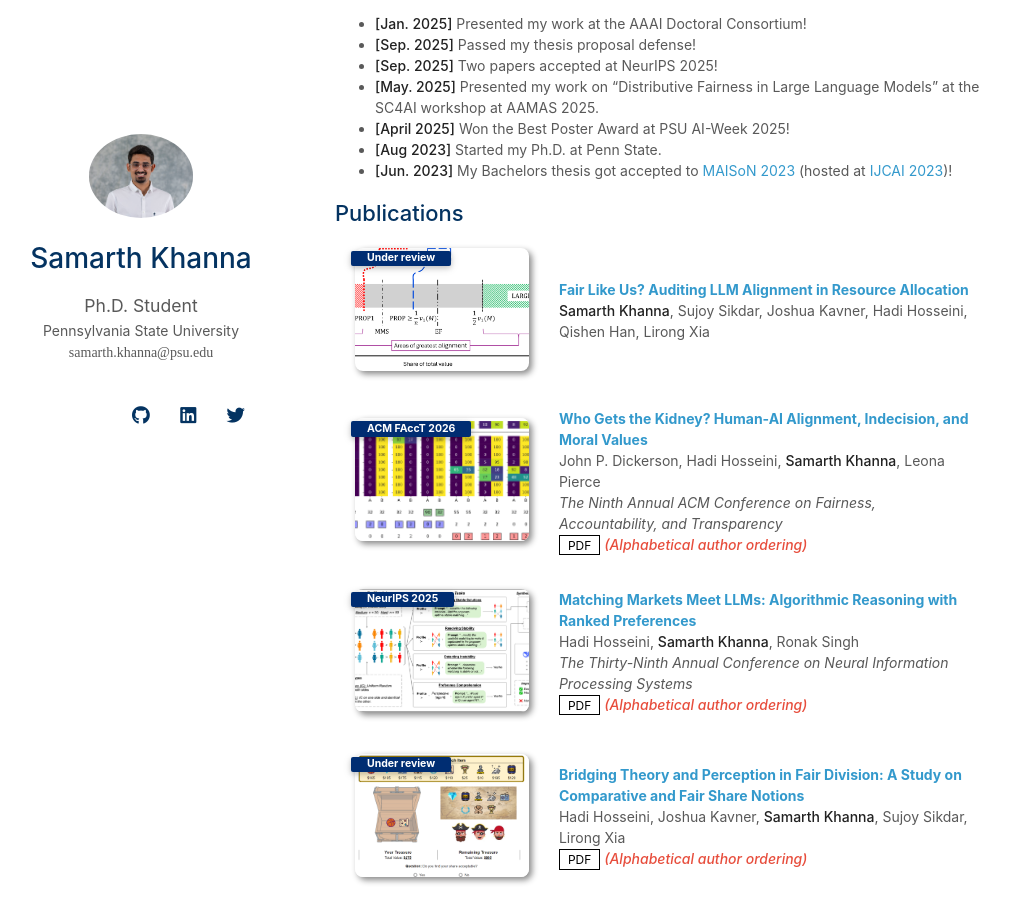
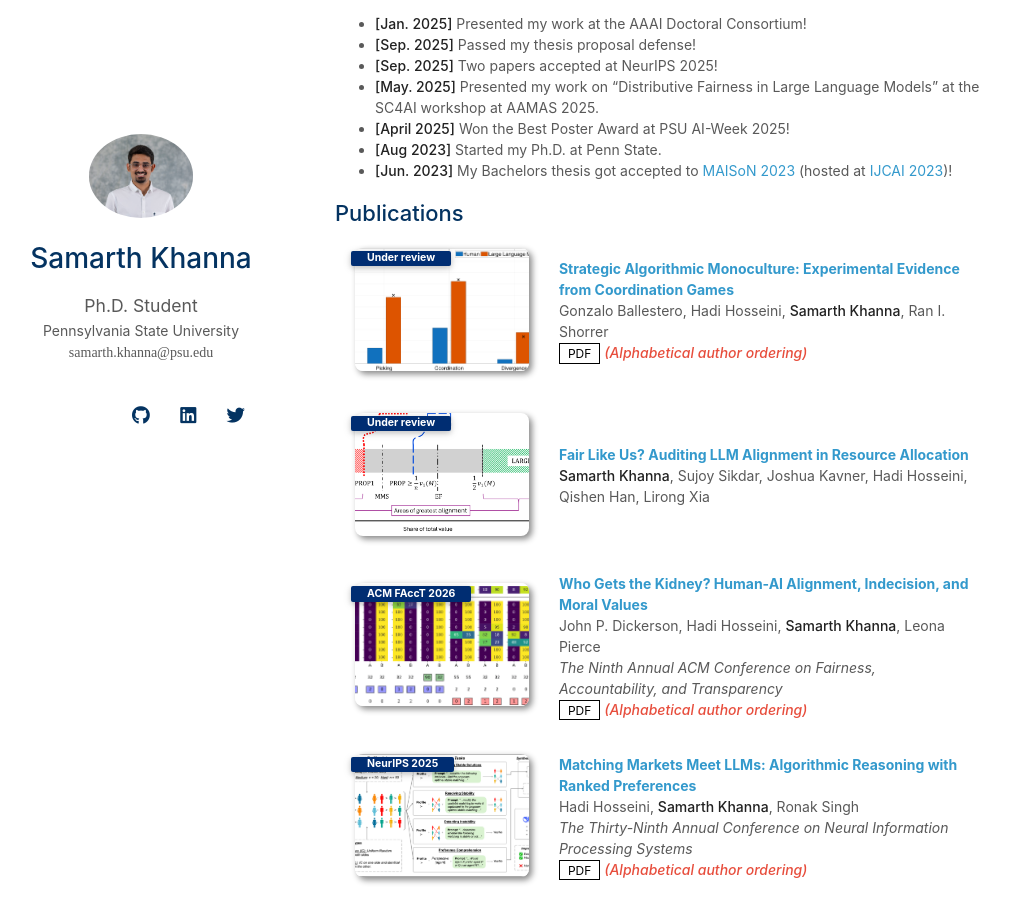
Before and after one commit to SamarthKhanna/SamarthKhanna.github.io, a Jekyll site: the page built from index.md, in a window 1280 px wide and 900 px high, scrolled down 556 px. Shown: the whole window, without its empty margins (135-1145 px from the left). Built offline with Jekyll 4.4.1, drawn with Linux system fonts in a browser that asks for light colours; nearby versions of some CDN libraries; a style sheet for code colours, icons or effects is not loaded; our own code applies the rules of GitHub Pages for plain Markdown files.

Commit message:
april updates 2

```diff
--- a/_data/publications.yml
+++ b/_data/publications.yml
@@ -1,4 +1,11 @@
 main:
+
+  - title: "Strategic Algorithmic Monoculture: Experimental Evidence from Coordination Games"
+    authors: Gonzalo Ballestero, Hadi Hosseini, <strong>Samarth Khanna</strong>, Ran I. Shorrer
+    conference_short: Under review
+    pdf: https://arxiv.org/abs/2604.09502
+    image: ./assets/img/monoculture.png
+    notes: (Alphabetical author ordering)
 
   - title: "Fair Like Us? Auditing LLM Alignment in Resource Allocation"
     authors: <strong>Samarth Khanna</strong>, Sujoy Sikdar, Joshua Kavner, Hadi Hosseini, Qishen Han, Lirong Xia
```
Also changed, not shown: assets/img/monoculture.png (added).
